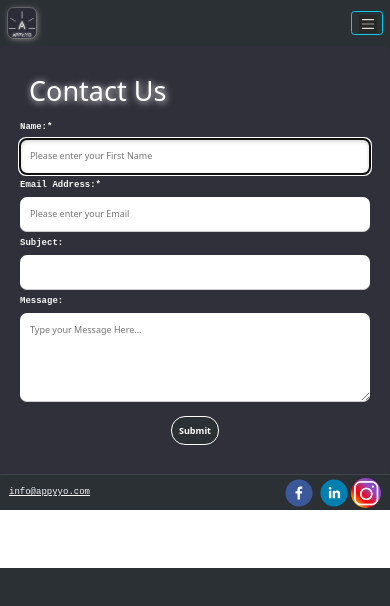
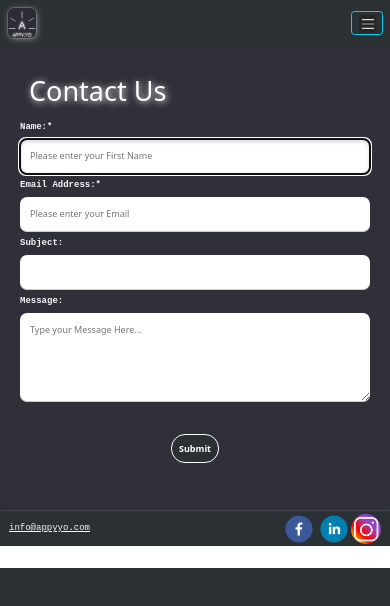
Before and after one commit to AlainYRS/appy.yo-website, a Next.js app: page /GetInTouch in a window 390 px wide. Shown: the top 606 px of the page. Built offline with nearby package versions, Linux system fonts and the light colour scheme.

Commit message:
adjustments

```diff
--- a/styles/GetInTouch.module.css
+++ b/styles/GetInTouch.module.css
@@ -72,6 +72,6 @@
 	}
 	.container button{
 		width: max-content;
-		margin: 1rem auto;
+		margin: 3rem auto;
 	}
 }
```
Also changed, not shown: 1 other file (tests, documents, lock files or other folders).
